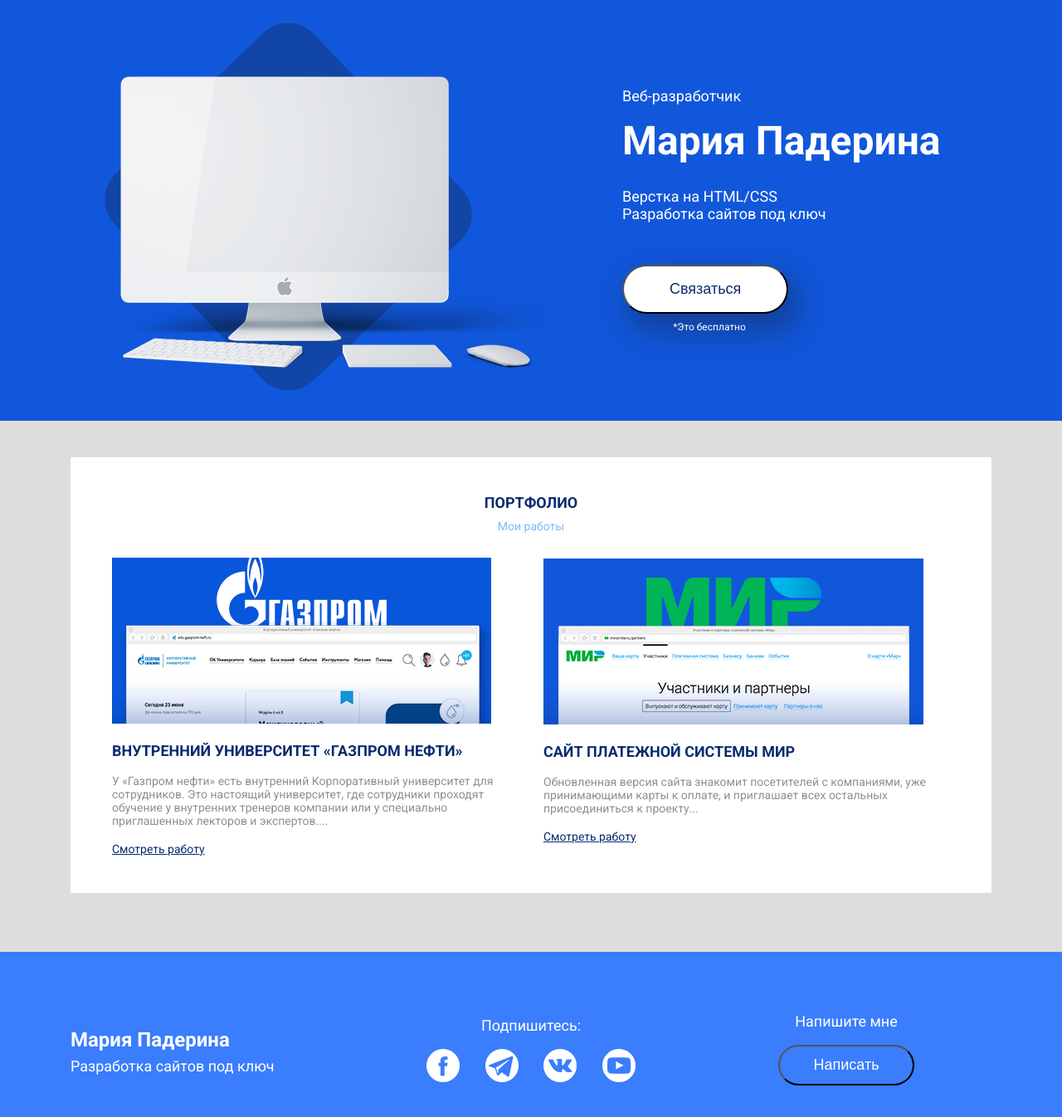
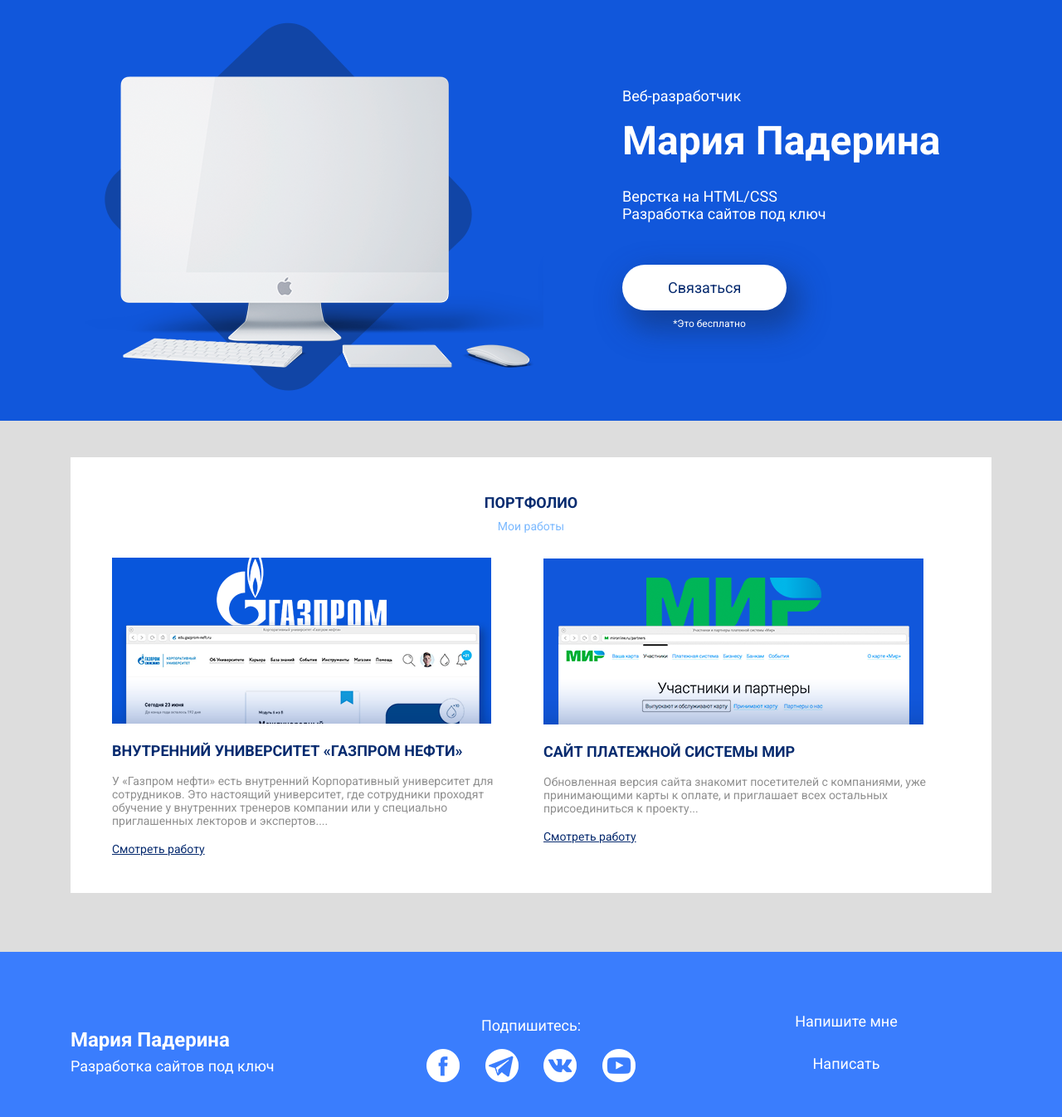
Before and after one commit to webdewmary/webdewmary.github.io, a plain HTML site: page index.html in a window 1280 px wide. Shown: the part 56-1402 px from the top of the page at 83% size. Drawn offline with Linux system fonts and the light colour scheme.

Commit message:
Add files via upload

```diff
--- a/css/style.css
+++ b/css/style.css
@@ -26,6 +26,8 @@ margin-top: 102px;
 	margin-top: 20px;
 }
 .header-button {
+display: inline-block;
+text-decoration: none;
   box-shadow: 10px 17px 34px 6px rgba(18, 61, 145, 0.83);
   border-radius: 50px;
   background-color: #ffffff;
@@ -132,6 +134,7 @@ color: #fff;
 font-size: 18px;
 border-radius: 50px;
 padding: 12px 40px;
+text-decoration: none;
 }
 
 @media (max-width: 1200px){
--- a/index.html
+++ b/index.html
@@ -35,7 +35,7 @@
 				<h1 class="header-title"> Мария Падерина </h1>
 				<p class=header-subtitle> Верстка на HTML/CSS <br> Разработка сайтов под ключ </p>
 				<div class="header-button-block">
-					<button class="header-button"> Связаться </button>
+					<a href="https://vk.com/id116701082" class="header-button"> Связаться </a>
 				<small>*Это бесплатно</small>
 				</div>
 			</div>
@@ -82,14 +82,14 @@
 				<p>Подпишитесь:</p>
 				<a href="#"><img src="img/facebook.png" alt="фб"></a>
 				<a href="#"><img src="img/telegram.png" alt="тлг"></a>
-				<a href="#"><img src="img/vk.png" alt="вк"></a>
+				<a href="https://vk.com/id116701082"><img src="img/vk.png" alt="вк"></a>
 				<a href="#"><img src="img/youtube.png" alt="юб"></a>
 				</div>
 				</div>
 				<div class="col-md-4">
 				<div class="footer-cta-block">
 				<p class="footer-cta">Напишите мне</p>
-				<button class="footer-button"> Написать </button>
+				<a href="https://vk.com/id116701082" class="footer-button"> Написать </a>
 				</div>
 			</div>
 		</div>
```
